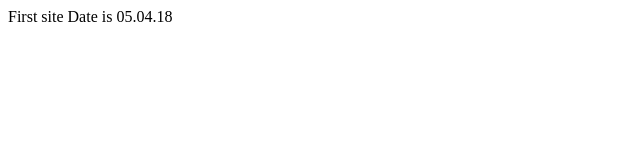
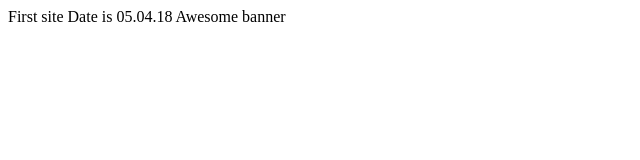
Before and after one commit to g-const/180405, a website: page site/index.html in a window 1280 px wide. Shown: the whole page, without its empty margins (0-640 px from the left). Drawn offline with Linux system fonts and the light colour scheme.

Commit message:
banner added

```diff
--- a/site/index.html
+++ b/site/index.html
@@ -9,4 +9,5 @@
 </body>
 First site
 Date is 05.04.18
+Awesome banner
 </html>
```
